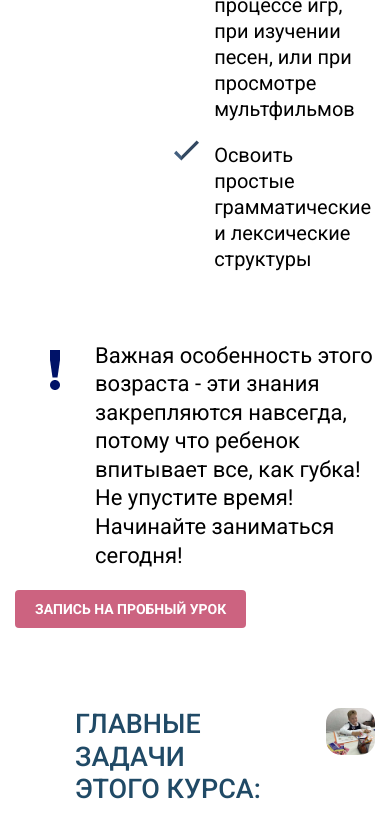
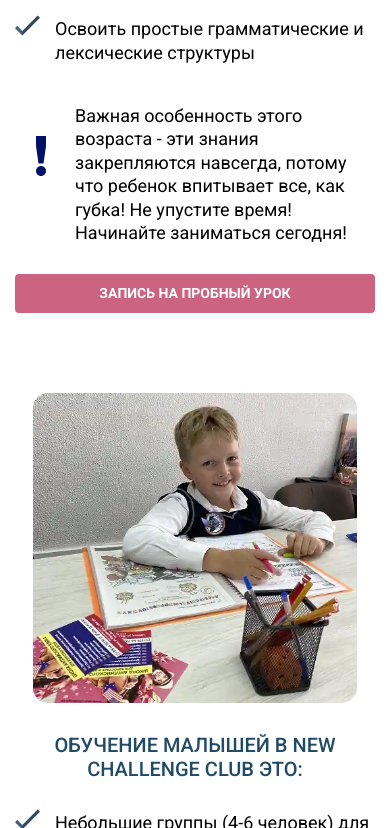
Before and after one commit to Evgen112227/english-school-site, a plain HTML site: page children-4-5-ages.html in a window 390 px wide. Shown: the part 1172-2000 px from the top of the page. Drawn offline with Linux system fonts and the light colour scheme.

Commit message:
added adaptive for kids 4-6 years page

```diff
--- a/children-4-5-ages.html
+++ b/children-4-5-ages.html
@@ -230,11 +230,11 @@
 					<div class="children-goals__picture children-goals__picture--wide">
 						<picture>
 							<source type="image/webp" srcset="img/kids4-6/kid-drawing.webp" />
-							<img class="children-goals__image" src="img/kids4-6/kid-drawing.jpg" alt="" />
+							<img class="children-goals__image children-goals__image--wide" src="img/kids4-6/kid-drawing.jpg" alt="" />
 						</picture>
 					</div>
 					<div class="children-goals__descr">
-						<h2>ГЛАВНЫЕ ЗАДАЧИ ЭТОГО КУРСА:</h2>
+						<h2 class="children-goals__main-title">ОБУЧЕНИЕ МАЛЫШЕЙ В NEW CHALLENGE CLUB ЭТО:</h2>
 						<ul class="children-goals__list">
 							<li class="children-goals__item">
 								Небольшие группы (4-6 человек) для максимального вовлечение малышей в процесс обучения
--- a/css/_children-4-6-ages.scss
+++ b/css/_children-4-6-ages.scss
@@ -35,21 +35,52 @@
 	display: flex;
 	column-gap: 6rem;
 	margin-bottom: 5rem;
+	@media (max-width: 960px) {
+		column-gap: 3rem;
+	}
+	@media (max-width: 730px) {
+		flex-direction: column;
+	}
 	&--reversed {
 		flex-direction: row-reverse;
 		margin-top: 8rem;
+		@media (max-width: 730px) {
+			flex-direction: column;
+			align-items: center;
+		}
 	}
 	h2 {
 		margin-bottom: 3rem;
 		margin-left: 6rem;
+		@media (max-width: 960px) {
+			font-size: 2rem;
+		}
+		@media (max-width: 730px) {
+			margin-left: 0;
+			text-align: center;
+		}
 	}
 	// .children-goals__picture
 
 	&__picture {
-		max-width: 30%;
+		min-width: 30%;
+		@media (max-width: 960px) {
+			min-width: 40%;
+		}
+		@media (max-width: 730px) {
+			text-align: center;
+			margin-bottom: 3rem;
+		}
 		&--wide {
 			width: 60%;
 			max-width: 35%;
+			display: flex;
+			@media (max-width: 730px) {
+				max-width: 100%;
+			}
+			@media (max-width: 500px) {
+				width: 90%;
+			}
 		}
 	}
 
@@ -61,11 +92,28 @@
 		object-fit: cover;
 		border-radius: 15px;
 		overflow: hidden;
+		@media (max-width: 730px) {
+			width: 60%;
+		}
+		@media (max-width: 500px) {
+			width: 90%;
+		}
+		&--wide {
+			@media (max-width: 730px) {
+				width: 100%;
+			}
+		}
 	}
 
-	// .children-goals__descr
+	&__descr {
+	}
 
-	&__descr {
+	&__main-title {
+		margin-left: 0 !important;
+		white-space: nowrap;
+		@media (max-width: 1090px) {
+			white-space: inherit;
+		}
 	}
 
 	// .children-goals__list
@@ -73,6 +121,9 @@
 	&__list {
 		font-size: 2rem;
 		line-height: 130%;
+		@media (max-width: 960px) {
+			font-size: 1.8rem;
+		}
 	}
 
 	// .children-goals__item
@@ -99,14 +150,29 @@
 	margin-bottom: 2rem;
 	position: relative;
 	padding-left: 8rem;
+	@media (max-width: 500px) {
+		padding-left: 6rem;
+	}
 	&:before {
 		position: absolute;
 		content: '';
 		width: 40px;
 		height: 40px;
-		top: 8px;
-		left: 20px;
+		top: -12px;
+		left: 0px;
 		background: url('../img/kids4-6/exclamation-mark.svg') no-repeat center;
+		transform: translate(50%, 50%);
+		@media (max-width: 500px) {
+			top: 12px;
+			left: -14px;
+		}
+	}
+	@media (max-width: 730px) {
+		font-size: 1.8rem;
+	}
+	@media (max-width: 550px) {
+		margin-top: -3rem;
+		margin-bottom: 3rem;
 	}
 }
 
@@ -114,6 +180,10 @@
 	display: inline-block;
 	padding-right: 2rem;
 	padding-left: 2rem;
+	@media (max-width: 500px) {
+		display: block;
+		margin: 0;
+	}
 	&--last {
 		margin-bottom: 4rem;
 	}
@@ -123,10 +193,21 @@
 	display: flex;
 	column-gap: 5rem;
 	margin-bottom: 5rem;
+	@media (max-width: 730px) {
+		flex-direction: column;
+		justify-items: center;
+		align-items: center;
+	}
 	// .children-play__picture
 
 	&__picture {
 		min-width: 25%;
+		@media (max-width: 800px) {
+			min-width: 35%;
+		}
+		@media (max-width: 730px) {
+			margin-bottom: 4rem;
+		}
 	}
 
 	// .children-play__image
@@ -143,5 +224,8 @@
 	&__text {
 		font-size: 2.1rem;
 		line-height: 130%;
+		@media (max-width: 960px) {
+			font-size: 1.8rem;
+		}
 	}
 }
```
Also changed, not shown: index.html (+1 -3 lines), css/style.css.
